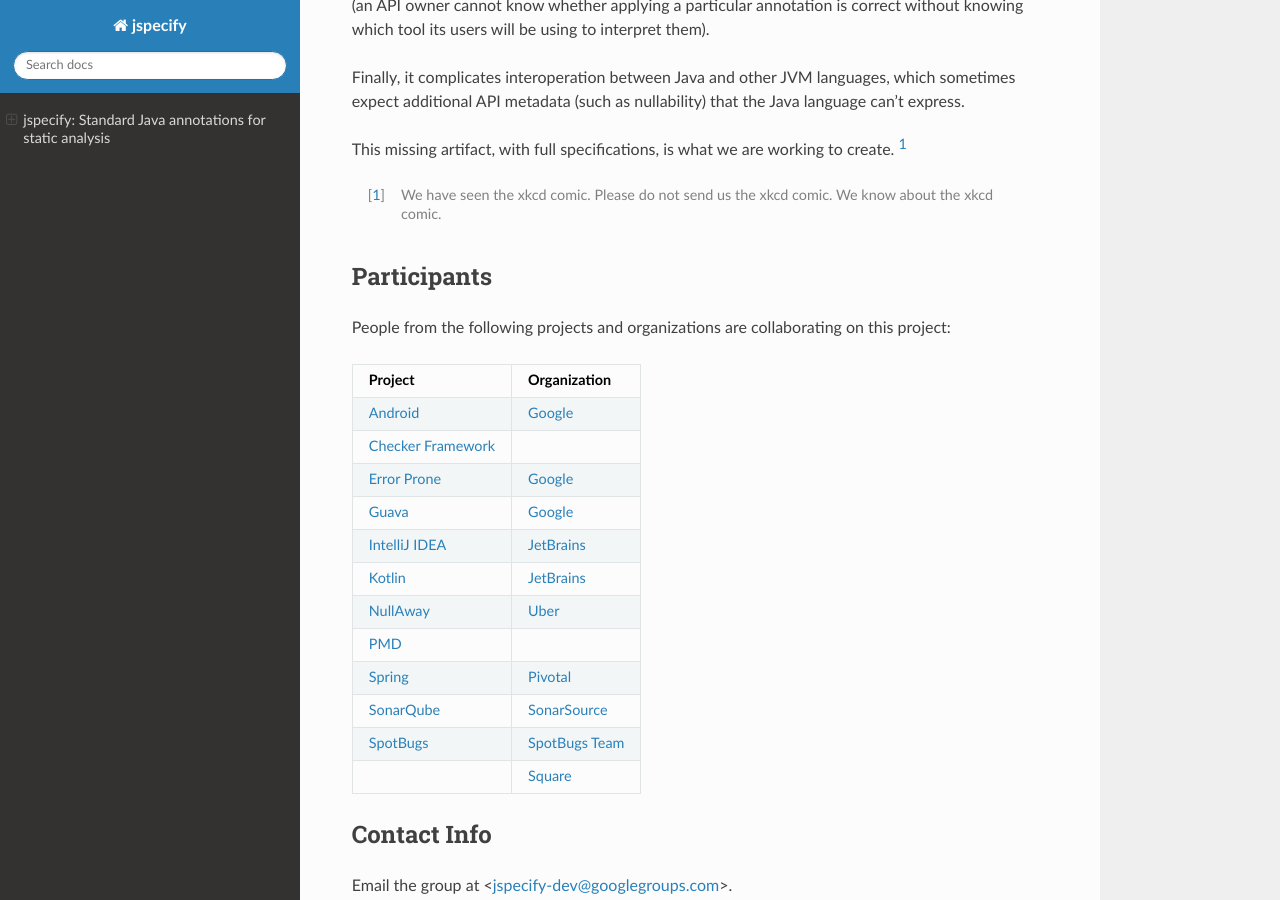
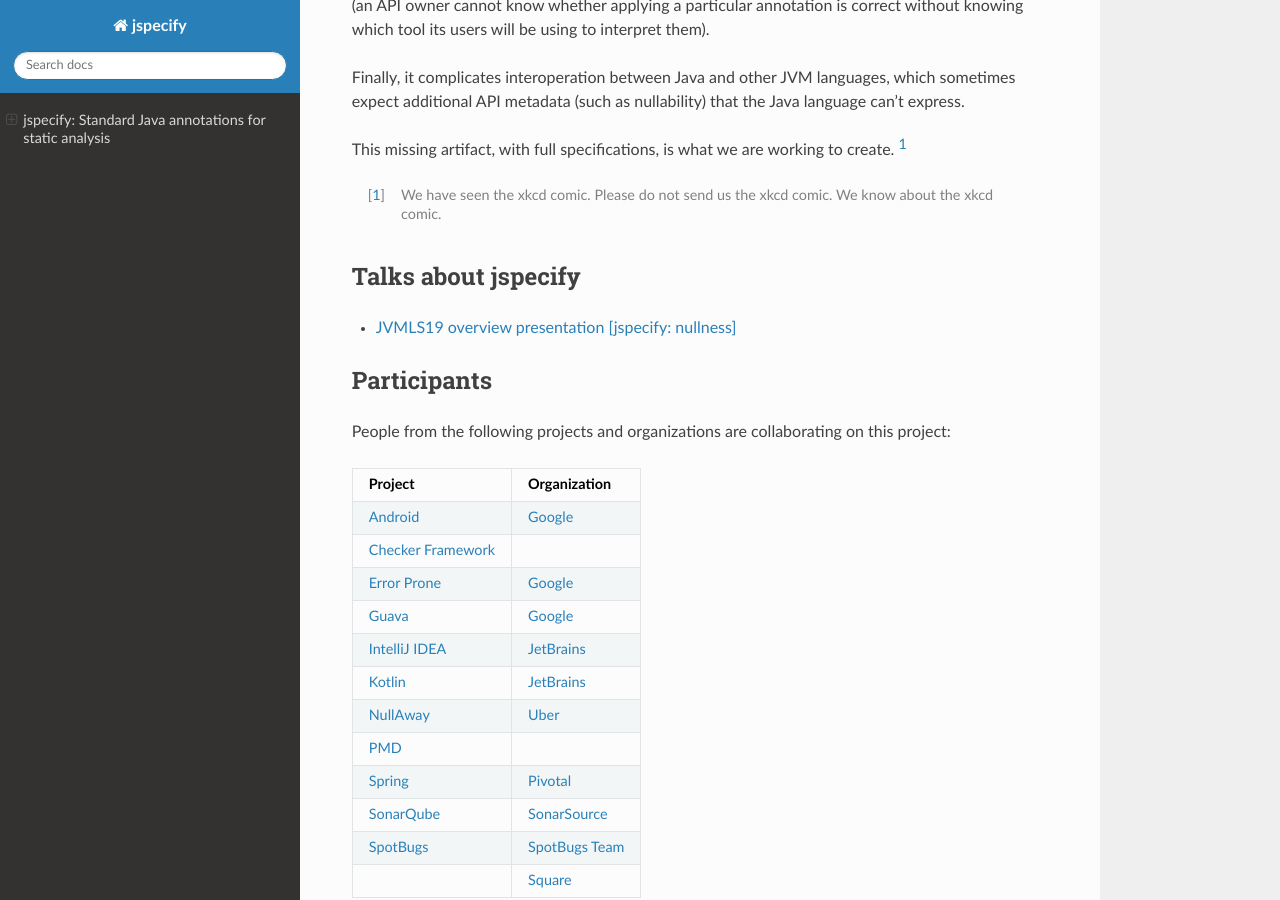
Before and after one commit to jspecify/jspecify, a Sphinx documentation site: the page built from docs/index.rst, in a window 1280 px wide and 900 px high, scrolled down 572 px. Built offline with Sphinx 7.4.7 and the Read the Docs theme 2.0.0, drawn with Linux system fonts in a browser that asks for light colours.

Commit message:
docs: add "Talks about jspecify" part

```diff
--- a/docs/index.rst
+++ b/docs/index.rst
@@ -22,6 +22,11 @@
 This missing artifact, with full specifications, is what we are working to create. [1]_
 
 .. [1] We have seen the xkcd comic. Please do not send us the xkcd comic. We know about the xkcd comic.
+
+Talks about jspecify
+--------------------
+
+* `JVMLS19 overview presentation [jspecify: nullness] <https://docs.google.com/presentation/d/1zmblWc_S9LrmKq8VH8p_eb7H31rTYoNFVbutnXPyolM/edit?usp=sharing>`_
 
 Participants
 ------------
```
Also changed, not shown: 1 other file.
